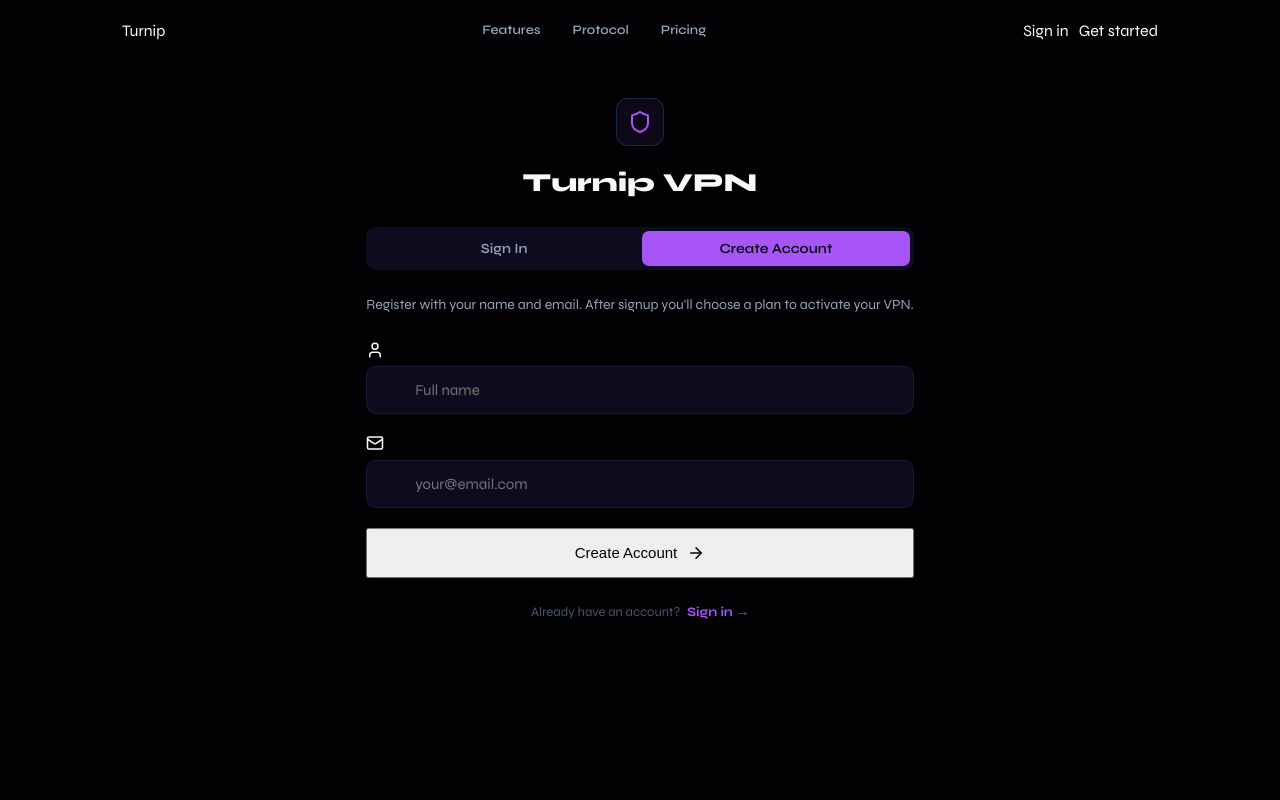
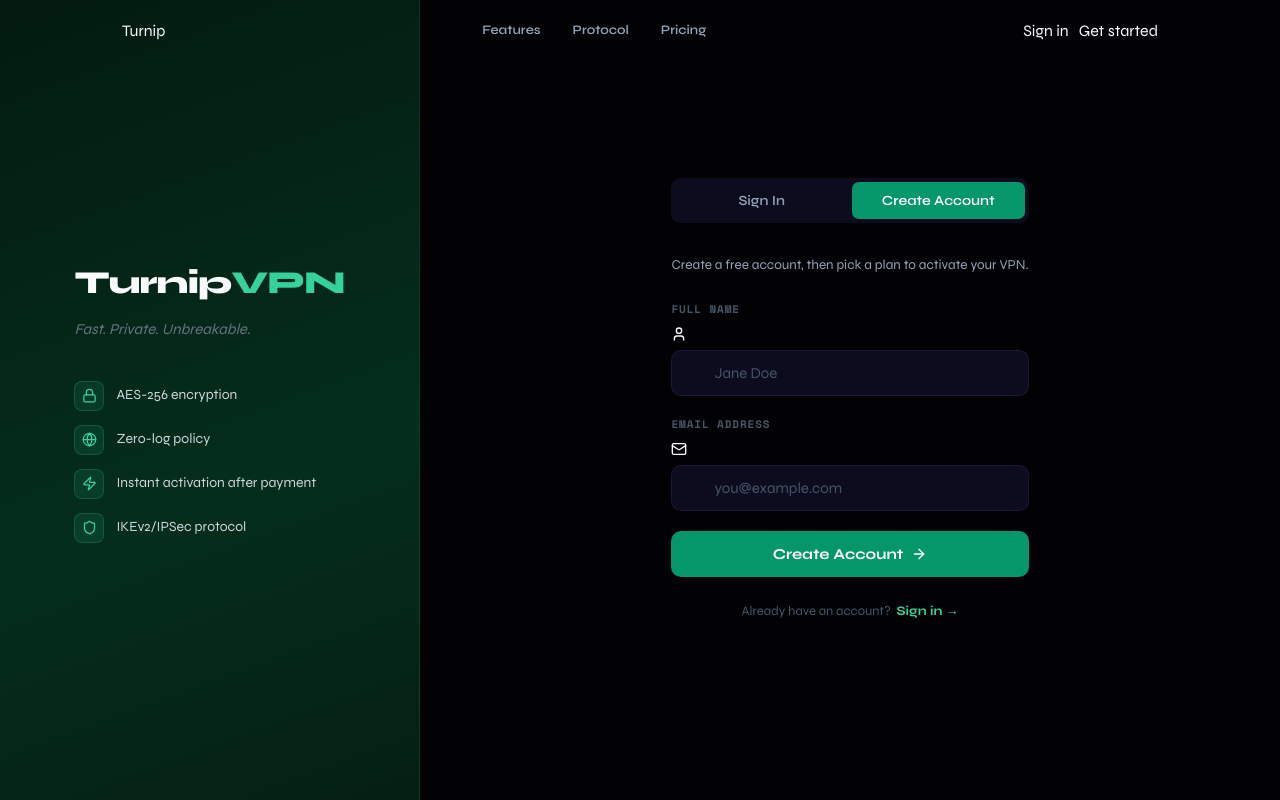
Before and after one commit to Jadehisui/turnip, a React (Vite) app in the folder frontend/: page /login in a window 1280 px wide. Both pictures are taken after typing "name@example.com" into the empty fields and a click on the button "Create Account". Built offline with nearby package versions, Linux system fonts and the light colour scheme.

Commit message:
fix: async emails, silent retry on re-register, redesigned login page

```diff
--- a/frontend/src/pages/Login.jsx
+++ b/frontend/src/pages/Login.jsx
@@ -1,35 +1,41 @@
 import React, { useState } from 'react';
-import { motion } from 'framer-motion';
-import { Mail, Shield, ArrowRight, Loader2, User } from 'lucide-react';
+import { motion, AnimatePresence } from 'framer-motion';
+import { Mail, Shield, ArrowRight, Loader2, User, CheckCircle, Lock, Zap, Globe } from 'lucide-react';
 
 const Login = () => {
+    const [tab, setTab] = useState('signin');
+
+    // sign-in state
     const [email, setEmail] = useState('');
     const [isLoading, setIsLoading] = useState(false);
-    const [tab, setTab] = useState('signin');
+    const [loginError, setLoginError] = useState('');
 
-    // signup form state
+    // sign-up state
     const [regName, setRegName] = useState('');
     const [regEmail, setRegEmail] = useState('');
     const [regLoading, setRegLoading] = useState(false);
-    const [regMsg, setRegMsg] = useState('');
+    const [regError, setRegError] = useState('');
+    const [regSuccess, setRegSuccess] = useState(false);
 
-    const handleEmailLogin = async (e) => {
+    const handleSignIn = async (e) => {
         e.preventDefault();
+        setLoginError('');
         setIsLoading(true);
         try {
             const res = await fetch('/api/auth/login', {
                 method: 'POST',
                 headers: { 'Content-Type': 'application/json' },
-                body: JSON.stringify({ email })
+                body: JSON.stringify({ email }),
             });
-            const data = await res.json();
-            if (data.ok) {
+            let data = {};
+            try { data = await res.json(); } catch (_) {}
+            if (res.ok && data.ok) {
                 window.location.href = '/dashboard';
             } else {
-                alert(data.error || 'No account found. Please purchase a plan first.');
+                setLoginError(data.error || 'No active subscription found for this email.');
             }
-        } catch (err) {
-            alert('Server error. Please try again later.');
+        } catch {
+            setLoginError('Could not reach the server. Please try again.');
         } finally {
             setIsLoading(false);
         }
@@ -37,130 +43,300 @@ const Login = () => {
 
     const handleRegister = async (e) => {
         e.preventDefault();
+        setRegError('');
         setRegLoading(true);
-        setRegMsg('');
         try {
             const res = await fetch('/api/auth/register', {
                 method: 'POST',
                 headers: { 'Content-Type': 'application/json' },
-                body: JSON.stringify({ name: regName, email: regEmail })
+                body: JSON.stringify({ name: regName, email: regEmail }),
             });
-            const data = await res.json();
-            if (data.ok) {
-                if (data.redirect === '/dashboard') {
-                    window.location.href = '/dashboard';
+            let data = {};
+            try { data = await res.json(); } catch (_) {}
+            if (res.ok && data.ok) {
+                setRegSuccess(true);
+                setTimeout(() => {
+                    window.location.href = data.redirect || '/pricing';
+                }, 1800);
             } else {
-                    // registered — send to pricing to buy a plan
-                    window.location.href = '/pricing';
+                setRegError(data.error || 'Registration failed. Please try again.');
             }
-            } else {
-                setRegMsg(data.error || 'Registration failed.');
-            }
-        } catch (err) {
-            setRegMsg('Server error. Please try again.');
+        } catch {
+            setRegError('Could not reach the server. Please try again.');
         } finally {
             setRegLoading(false);
         }
     };
 
     return (
-        <div className="login-page">
-            <div className="container">
-                <motion.div
-                    className="login-card"
-                    initial={{ opacity: 0, y: 20 }}
-                    animate={{ opacity: 1, y: 0 }}
-                >
-                    <div className="login-header">
-                        <div className="login-icon"><Shield size={24} color="var(--accent)" /></div>
-                        <h2>Turnip VPN</h2>
+        <div className="lp-wrap">
+            {/* Left panel — branding */}
+            <div className="lp-brand">
+                <div className="brand-inner">
+                    <div className="brand-logo">Turnip<span>VPN</span></div>
+                    <p className="brand-tagline">Fast. Private. Unbreakable.</p>
+                    <div className="feature-list">
+                        {[
+                            { icon: <Lock size={15} />, text: 'AES-256 encryption' },
+                            { icon: <Globe size={15} />, text: 'Zero-log policy' },
+                            { icon: <Zap size={15} />, text: 'Instant activation after payment' },
+                            { icon: <Shield size={15} />, text: 'IKEv2/IPSec protocol' },
+                        ].map((f, i) => (
+                            <div key={i} className="feature-item">
+                                <span className="feat-icon">{f.icon}</span>
+                                <span>{f.text}</span>
+                            </div>
+                        ))}
+                    </div>
+                </div>
             </div>
 
+            {/* Right panel — form */}
+            <div className="lp-form-side">
+                <motion.div
+                    className="lp-card"
+                    initial={{ opacity: 0, y: 24 }}
+                    animate={{ opacity: 1, y: 0 }}
+                    transition={{ duration: 0.4 }}
+                >
+                    {/* Tabs */}
                     <div className="tab-row">
-                        <button className={`tab-btn ${tab === 'signin' ? 'active' : ''}`} onClick={() => setTab('signin')}>Sign In</button>
-                        <button className={`tab-btn ${tab === 'create' ? 'active' : ''}`} onClick={() => setTab('create')}>Create Account</button>
+                        <button className={`tab-btn ${tab === 'signin' ? 'active' : ''}`} onClick={() => { setTab('signin'); setLoginError(''); }}>Sign In</button>
+                        <button className={`tab-btn ${tab === 'create' ? 'active' : ''}`} onClick={() => { setTab('create'); setRegError(''); setRegSuccess(false); }}>Create Account</button>
                     </div>
 
+                    <AnimatePresence mode="wait">
                         {tab === 'signin' ? (
-                        <>
-                            <p className="tab-desc">Enter the email you used when purchasing your plan.</p>
-                            <form onSubmit={handleEmailLogin}>
-                                <div className="input-group">
-                                    <Mail className="input-icon" size={18} />
+                            <motion.div key="signin" initial={{ opacity: 0, x: -12 }} animate={{ opacity: 1, x: 0 }} exit={{ opacity: 0, x: 12 }} transition={{ duration: 0.2 }}>
+                                <p className="form-hint">Enter the email address linked to your plan.</p>
+                                <form onSubmit={handleSignIn}>
+                                    <label className="field-label">Email address</label>
+                                    <div className="input-wrap">
+                                        <Mail className="inp-icon" size={16} />
                                         <input
                                             type="email"
                                             placeholder="you@example.com"
                                             value={email}
-                                        onChange={(e) => setEmail(e.target.value)}
+                                            onChange={e => setEmail(e.target.value)}
                                             required
+                                            autoComplete="email"
                                         />
                                     </div>
-                                <button className="btn btn-primary btn-full" disabled={isLoading}>
-                                    {isLoading ? <Loader2 className="animate-spin" size={18} /> : <>Sign In <ArrowRight size={18} /></>}
+                                    {loginError && <div className="msg-error">{loginError}</div>}
+                                    <button className="btn-submit" disabled={isLoading}>
+                                        {isLoading
+                                            ? <><Loader2 className="spin" size={16} /> Checking…</>
+                                            : <>Sign In <ArrowRight size={16} /></>}
                                     </button>
                                 </form>
-                            <div className="login-footer">
-                                New here? <button className="link-btn" onClick={() => setTab('create')}>Create an account →</button>
+                                <div className="form-footer">
+                                    Don't have an account?{' '}
+                                    <button className="link-btn" onClick={() => setTab('create')}>Create one →</button>
                                 </div>
-                        </>
+                            </motion.div>
+                        ) : (
+                            <motion.div key="register" initial={{ opacity: 0, x: 12 }} animate={{ opacity: 1, x: 0 }} exit={{ opacity: 0, x: -12 }} transition={{ duration: 0.2 }}>
+                                {regSuccess ? (
+                                    <motion.div className="success-state" initial={{ scale: 0.9, opacity: 0 }} animate={{ scale: 1, opacity: 1 }}>
+                                        <CheckCircle size={44} className="success-icon" />
+                                        <h3>Account created!</h3>
+                                        <p>Taking you to pricing to choose your plan…</p>
+                                    </motion.div>
                                 ) : (
                                     <>
-                            <p className="tab-desc">Register with your name and email. After signup you'll choose a plan to activate your VPN.</p>
+                                        <p className="form-hint">Create a free account, then pick a plan to activate your VPN.</p>
                                         <form onSubmit={handleRegister}>
-                                <div className="input-group">
-                                    <User className="input-icon" size={18} />
+                                            <label className="field-label">Full name</label>
+                                            <div className="input-wrap">
+                                                <User className="inp-icon" size={16} />
                                                 <input
                                                     type="text"
-                                        placeholder="Full name"
+                                                    placeholder="Jane Doe"
                                                     value={regName}
-                                        onChange={(e) => setRegName(e.target.value)}
+                                                    onChange={e => setRegName(e.target.value)}
                                                     required
                                                     minLength={2}
+                                                    autoComplete="name"
                                                 />
                                             </div>
-                                <div className="input-group">
-                                    <Mail className="input-icon" size={18} />
+                                            <label className="field-label">Email address</label>
+                                            <div className="input-wrap">
+                                                <Mail className="inp-icon" size={16} />
                                                 <input
                                                     type="email"
-                                        placeholder="your@email.com"
+                                                    placeholder="you@example.com"
                                                     value={regEmail}
-                                        onChange={(e) => setRegEmail(e.target.value)}
+                                                    onChange={e => setRegEmail(e.target.value)}
                                                     required
+                                                    autoComplete="email"
                                                 />
                                             </div>
-                                {regMsg && <div className="reg-error">{regMsg}</div>}
-                                <button className="btn btn-primary btn-full" disabled={regLoading}>
-                                    {regLoading ? <Loader2 className="animate-spin" size={18} /> : <>Create Account <ArrowRight size={18} /></>}
+                                            {regError && <div className="msg-error">{regError}</div>}
+                                            <button className="btn-submit" disabled={regLoading}>
+                                                {regLoading
+                                                    ? <><Loader2 className="spin" size={16} /> Creating account…</>
+                                                    : <>Create Account <ArrowRight size={16} /></>}
                                             </button>
                                         </form>
-                            <div className="login-footer">
-                                Already have an account? <button className="link-btn" onClick={() => setTab('signin')}>Sign in →</button>
+                                        <div className="form-footer">
+                                            Already have an account?{' '}
+                                            <button className="link-btn" onClick={() => setTab('signin')}>Sign in →</button>
                                         </div>
                                     </>
                                 )}
                             </motion.div>
+                        )}
+                    </AnimatePresence>
+                </motion.div>
             </div>
 
             <style jsx>{`
-        .login-page { min-height: 90vh; display: flex; align-items: center; padding: 4rem 0; }
-        .login-card { background: var(--bg2); border: 1px solid var(--border); border-radius: 24px; padding: 3rem; max-width: 480px; margin: 0 auto; width: 100%; box-shadow: 0 40px 80px rgba(0,0,0,0.4); }
-        .login-header { text-align: center; margin-bottom: 1.5rem; }
-        .login-icon { width: 48px; height: 48px; background: var(--adim); border: 1px solid var(--border2); border-radius: 12px; display: flex; align-items: center; justify-content: center; margin: 0 auto 1rem; }
-        h2 { font-size: 26px; font-weight: 800; color: var(--text); margin: 0; }
-        .tab-row { display: flex; background: var(--bg3); border-radius: 10px; padding: 4px; margin-bottom: 1.5rem; gap: 4px; }
-        .tab-btn { flex: 1; padding: 9px; border: none; border-radius: 7px; background: transparent; color: var(--text2); font-size: 14px; font-weight: 600; cursor: pointer; transition: all 0.2s; font-family: var(--sans); }
-        .tab-btn.active { background: var(--accent); color: #050810; }
-        .tab-desc { color: var(--text2); font-size: 14px; line-height: 1.6; margin-bottom: 1.5rem; }
-        .input-group { position: relative; margin-bottom: 1.25rem; }
-        .input-icon { position: absolute; left: 16px; top: 50%; transform: translateY(-50%); color: var(--text3); }
-        input { width: 100%; background: var(--bg3); border: 1px solid var(--border); border-radius: 10px; padding: 14px 14px 14px 48px; color: var(--text); font-family: var(--sans); font-size: 15px; transition: all 0.2s; box-sizing: border-box; }
-        input:focus { outline: none; border-color: var(--accent); background: var(--surf); }
-        .btn-full { width: 100%; display: flex; justify-content: center; gap: 10px; padding: 14px; font-size: 15px; box-sizing: border-box; }
-        .login-footer { margin-top: 1.5rem; text-align: center; font-size: 13px; color: var(--text3); }
-        .link-btn { background: none; border: none; color: var(--accent); font-weight: 700; cursor: pointer; font-size: 13px; font-family: var(--sans); padding: 0; margin-left: 4px; }
-        .reg-error { background: rgba(255,80,80,0.1); border: 1px solid rgba(255,80,80,0.3); border-radius: 8px; padding: 10px 14px; font-size: 13px; color: #ff6060; margin-bottom: 1rem; }
-        .animate-spin { animation: spin 1s linear infinite; }
-        @keyframes spin { from { transform: rotate(0deg); } to { transform: rotate(360deg); } }
+        /* Layout */
+        .lp-wrap {
+          display: flex; min-height: 100vh;
+        }
+
+        /* Left brand panel */
+        .lp-brand {
+          flex: 0 0 420px;
+          background: linear-gradient(160deg, #031a10 0%, #042e1c 60%, #051f12 100%);
+          border-right: 1px solid rgba(5,150,105,0.2);
+          display: flex; align-items: center; justify-content: center;
+          padding: 3rem;
+        }
+        .brand-inner { max-width: 300px; }
+        .brand-logo {
+          font-size: 32px; font-weight: 900; color: #f9fafb;
+          letter-spacing: -1px; margin-bottom: 0.5rem;
+        }
+        .brand-logo span { color: #34d399; }
+        .brand-tagline {
+          color: #6b7280; font-size: 15px; margin-bottom: 2.5rem;
+          font-style: italic;
+        }
+        .feature-list { display: flex; flex-direction: column; gap: 14px; }
+        .feature-item {
+          display: flex; align-items: center; gap: 12px;
+          color: #d1d5db; font-size: 14px;
+        }
+        .feat-icon {
+          width: 30px; height: 30px; border-radius: 8px;
+          background: rgba(52,211,153,0.1); border: 1px solid rgba(52,211,153,0.2);
+          display: flex; align-items: center; justify-content: center;
+          color: #34d399; flex-shrink: 0;
+        }
+
+        /* Right form panel */
+        .lp-form-side {
+          flex: 1; display: flex; align-items: center;
+          justify-content: center; padding: 2rem;
+          background: var(--bg);
+        }
+        .lp-card {
+          width: 100%; max-width: 420px;
+          background: var(--bg2);
+          border: 1px solid var(--border);
+          border-radius: 20px;
+          padding: 2.5rem;
+          box-shadow: 0 32px 64px rgba(0,0,0,0.35);
+        }
+
+        /* Tabs */
+        .tab-row {
+          display: flex; background: var(--bg3);
+          border-radius: 10px; padding: 4px;
+          margin-bottom: 2rem; gap: 4px;
+        }
+        .tab-btn {
+          flex: 1; padding: 10px 0; border: none; border-radius: 7px;
+          background: transparent; color: var(--text2);
+          font-size: 14px; font-weight: 600; cursor: pointer;
+          transition: all 0.2s; font-family: var(--sans);
+        }
+        .tab-btn.active { background: #059669; color: #fff; }
+        .tab-btn:not(.active):hover { background: var(--border); color: var(--text); }
+
+        /* Form elements */
+        .form-hint { color: var(--text2); font-size: 13.5px; line-height: 1.6; margin: 0 0 1.5rem; }
+        .field-label {
+          display: block; font-size: 11px; font-weight: 700;
+          color: var(--text3); text-transform: uppercase;
+          letter-spacing: .08em; margin-bottom: 6px; font-family: var(--mono);
+        }
+        .input-wrap { position: relative; margin-bottom: 1.25rem; }
+        .inp-icon {
+          position: absolute; left: 14px; top: 50%;
+          transform: translateY(-50%); color: var(--text3);
+        }
+        input {
+          width: 100%; background: var(--bg3);
+          border: 1px solid var(--border); border-radius: 10px;
+          padding: 13px 14px 13px 42px; color: var(--text);
+          font-family: var(--sans); font-size: 15px;
+          transition: border 0.2s, background 0.2s; box-sizing: border-box;
+        }
+        input:focus { outline: none; border-color: #059669; background: var(--surf, #0d1524); }
+        input::placeholder { color: var(--text3); }
+
+        /* Button */
+        .btn-submit {
+          width: 100%; background: #059669; color: #fff;
+          border: none; border-radius: 10px;
+          padding: 14px; font-family: var(--sans);
+          font-size: 15px; font-weight: 700;
+          cursor: pointer; display: flex;
+          align-items: center; justify-content: center; gap: 8px;
+          transition: background 0.2s, transform 0.1s;
+          margin-top: 0.5rem;
+        }
+        .btn-submit:hover:not(:disabled) { background: #047857; transform: translateY(-1px); }
+        .btn-submit:disabled { opacity: 0.6; cursor: not-allowed; }
+
+        /* Messages */
+        .msg-error {
+          background: rgba(239,68,68,0.08);
+          border: 1px solid rgba(239,68,68,0.25);
+          border-radius: 8px; padding: 10px 14px;
+          font-size: 13px; color: #f87171; margin-bottom: 1rem;
+          line-height: 1.5;
+        }
+
+        /* Footer */
+        .form-footer {
+          margin-top: 1.5rem; text-align: center;
+          font-size: 13px; color: var(--text3);
+        }
+        .link-btn {
+          background: none; border: none; color: #34d399;
+          font-weight: 700; cursor: pointer; font-size: 13px;
+          font-family: var(--sans); padding: 0; margin-left: 3px;
+          text-decoration: underline; text-decoration-color: transparent;
+          transition: text-decoration-color 0.2s;
+        }
+        .link-btn:hover { text-decoration-color: #34d399; }
+
+        /* Success state */
+        .success-state {
+          text-align: center; padding: 2rem 0;
+        }
+        .success-icon { color: #34d399; margin: 0 auto 1rem; display: block; }
+        .success-state h3 { color: var(--text); font-size: 20px; margin: 0 0 0.5rem; }
+        .success-state p { color: var(--text2); font-size: 14px; margin: 0; }
+
+        /* Spinner */
+        .spin { animation: spin 0.8s linear infinite; }
+        @keyframes spin { to { transform: rotate(360deg); } }
+
+        /* Mobile */
+        @media (max-width: 768px) {
+          .lp-wrap { flex-direction: column; }
+          .lp-brand { flex: none; padding: 2rem; border-right: none; border-bottom: 1px solid rgba(5,150,105,0.2); }
+          .brand-logo { font-size: 26px; }
+          .brand-tagline { margin-bottom: 1.25rem; }
+          .feature-list { flex-direction: row; flex-wrap: wrap; gap: 10px; }
+          .lp-form-side { padding: 1.5rem 1rem; }
+          .lp-card { padding: 1.75rem; }
+        }
       `}</style>
         </div>
     );
```
Also changed, not shown: 1 other file (tests, documents, lock files or other folders). Lines whose indentation alone changed are shown as unchanged.
